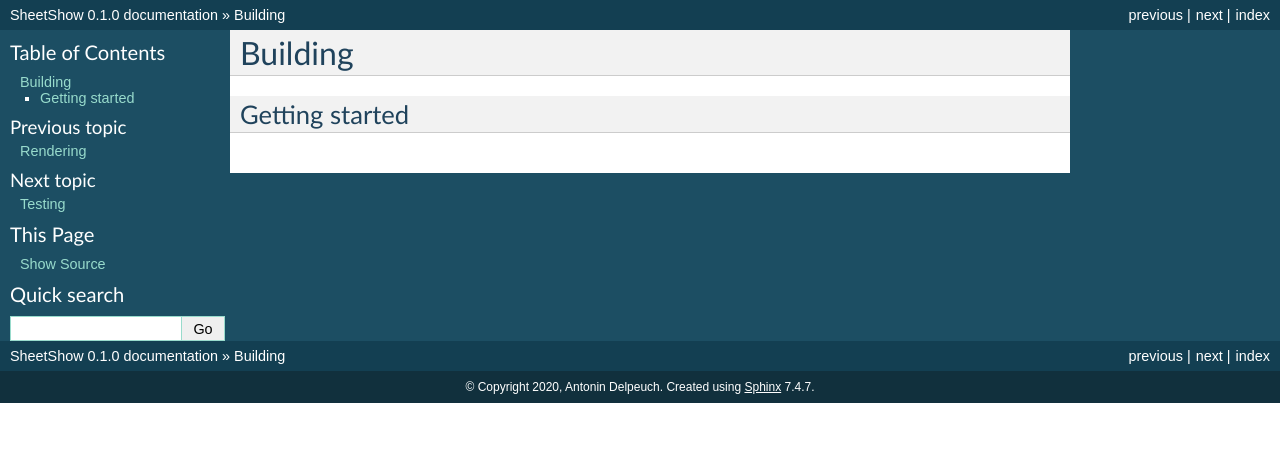
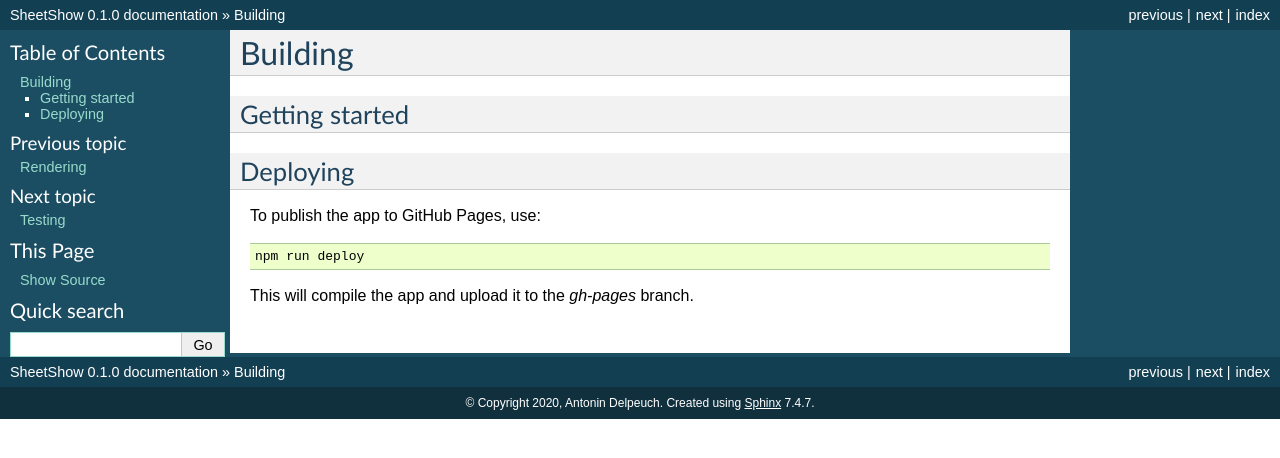
Before and after one commit to wetneb/sheetshow, a Sphinx documentation site: the page built from docs/building.rst, in a window 1280 px wide. Shown: the top 458 px of the page. Built offline with Sphinx 7.4.7, drawn with Linux system fonts in a browser that asks for light colours.

Commit message:
Switch webpack config to production

```diff
--- a/docs/building.rst
+++ b/docs/building.rst
@@ -5,3 +5,13 @@
 
 Getting started
 ---------------
+
+
+Deploying
+---------
+
+To publish the app to GitHub Pages, use::
+
+   npm run deploy
+
+This will compile the app and upload it to the `gh-pages` branch.
--- a/webpack.config.js
+++ b/webpack.config.js
@@ -3,6 +3,7 @@
 module.exports = {
   entry: './src/index.js',
   devtool: 'inline-source-map',
+  mode: 'production',
   devServer: {
     contentBase: './dist'
   },
```
